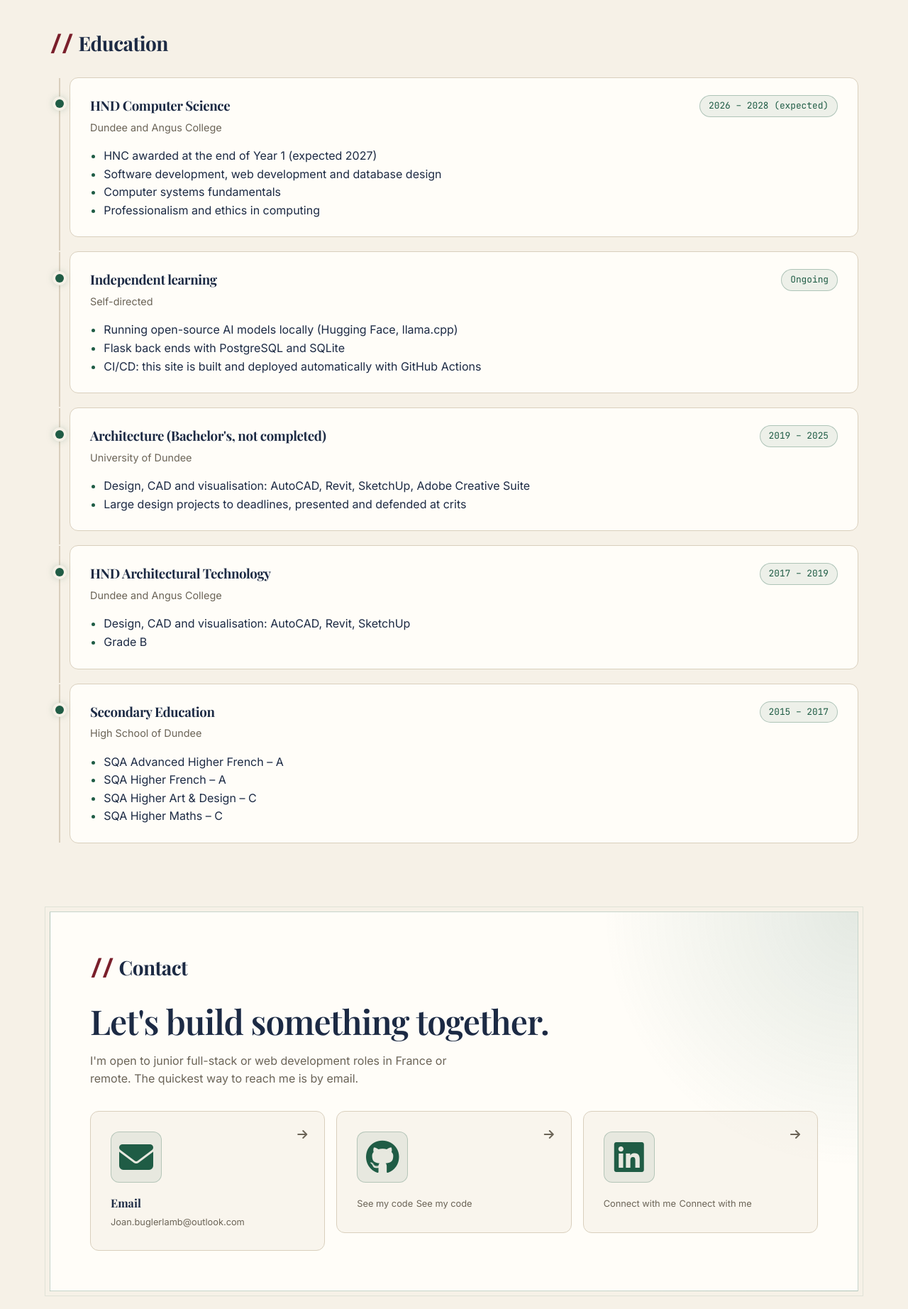
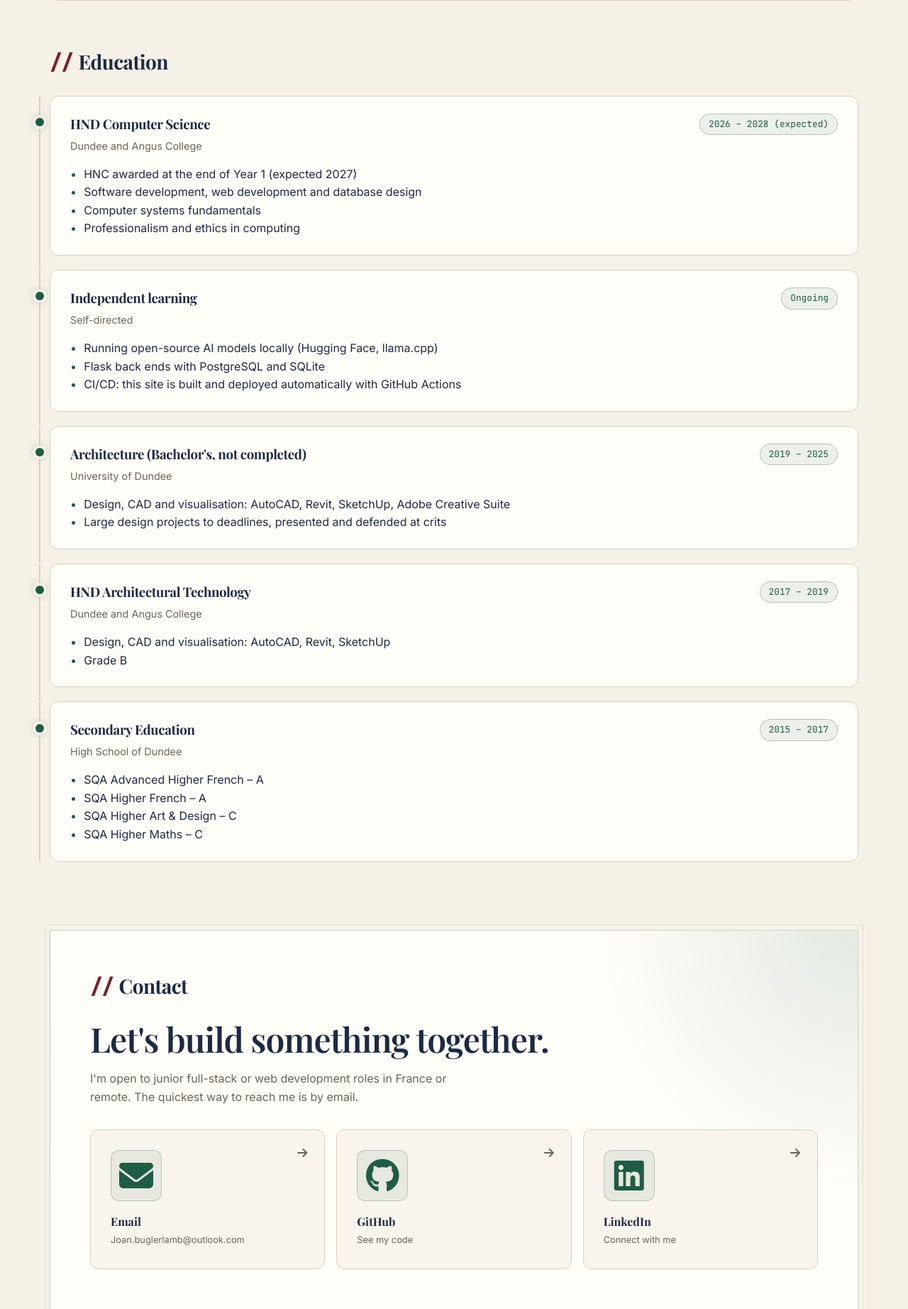
Before and after one commit to Jpbuglerlamb/Jpbuglerlamb.github.io, a Flask app: page / in a window 1280 px wide. Shown: the part 2834-4678 px from the top of the page at 71% size. Run offline with Flask 3, Linux system fonts and the light colour scheme.

Commit message:
uodating email contact

```diff
--- a/data.py
+++ b/data.py
@@ -53,6 +53,7 @@ EXPERIENCE = [
         "dates": "Sep 2024 – Sep 2025",
         "points": [
             "Focused full-time on the final year of my architecture degree",
+            "Decided to move into computing and started building my first software projects",
         ],
     },
     {
--- a/data_fr.py
+++ b/data_fr.py
@@ -59,6 +59,7 @@ EXPERIENCE = [
         "dates": "sept. 2024 – sept. 2025",
         "points": [
             "Consacrée à plein temps à la dernière année de mon cursus d'architecture",
+            "Choix de me réorienter vers l'informatique et premiers projets logiciels",
         ],
     },
     {
--- a/static/CSS/styles.css
+++ b/static/CSS/styles.css
@@ -830,6 +830,7 @@ section {
 
 .contact-card {
     position: relative;
+    height: 100%;
     display: flex;
     flex-direction: column;
     align-items: flex-start;
@@ -950,9 +951,23 @@ section {
     0%   { box-shadow: 0 0 0 0 rgba(var(--accent-rgb), 0.6); }
     100% { box-shadow: 0 0 0 8px rgba(var(--accent-rgb), 0); }
 }
+
+/* Crossfade between the English and French pages */
 @view-transition {
     navigation: auto;
 }
+
+
+/* =========================================================
+   Wide screens: timeline cards sit flush with the rest of
+   the page, the line and dots hang in the empty margin
+   ========================================================= */
+@media (min-width: 1220px) {
+    .entry {
+        margin-left: 0;
+    }
+}
+
 
 /* =========================================================
    15. Phone
--- a/templates/index.html
+++ b/templates/index.html
@@ -136,7 +136,8 @@
       </div>
       <figure class="hero-figure">
         <div class="photo-wrap">
-          <img class="about-photo" src="{{ url_for('static', filename='images/me.png') }}" alt="{{ t.photo_alt }}">
+          <img class="about-photo" src="{{ url_for('static', filename='images/me.png') }}"
+     width="600" height="800" alt="{{ t.photo_alt }}">
         </div>
         <figcaption>{{ t.fig_caption }}</figcaption>
       </figure>
@@ -248,8 +249,8 @@
         <a class="contact-card" href="https://github.com/Jpbuglerlamb">
           <i class="fa-brands fa-github" aria-hidden="true"></i>
           <span>
+            <strong>GitHub</strong>
             <small>{{ t.github_sub }}</small>
-            <small>See my code</small>
           </span>
           <i class="fa-solid fa-arrow-right contact-arrow" aria-hidden="true"></i>
         </a>
@@ -258,8 +259,8 @@
         <a class="contact-card" href="https://www.linkedin.com/in/joan-bugler-lamb-141775375">
           <i class="fa-brands fa-linkedin" aria-hidden="true"></i>
           <span>
+            <strong>LinkedIn</strong>
             <small>{{ t.linkedin_sub }}</small>
-            <small>Connect with me</small>
           </span>
           <i class="fa-solid fa-arrow-right contact-arrow" aria-hidden="true"></i>
         </a>
```
Also changed, not shown: static/JS/lang.js (+35 -5 lines).
